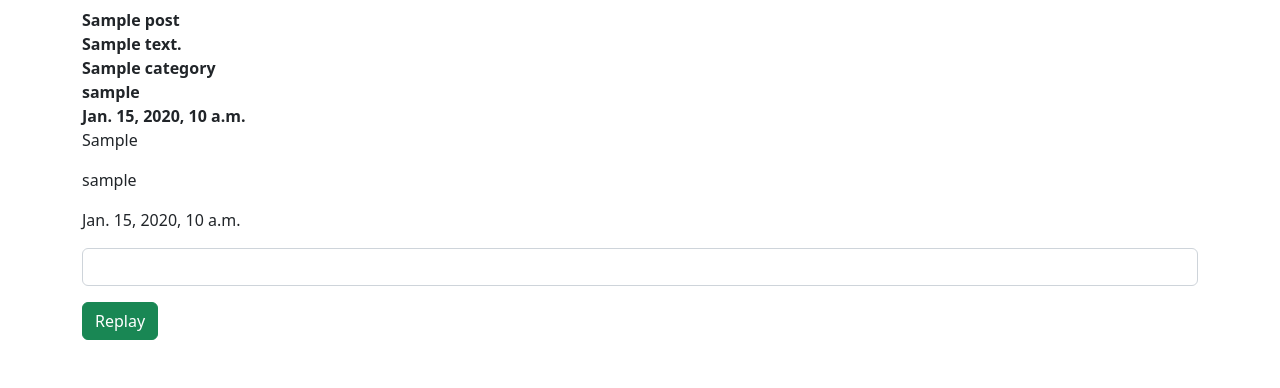
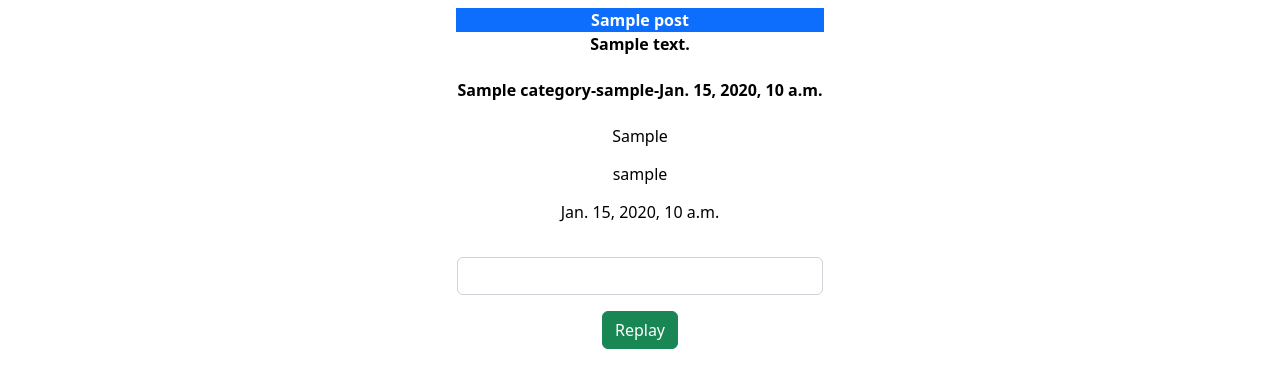
Before and after one commit to hosamhamdy258/blog-django, a Django app: page /categories/1/1/ in a window 1280 px wide. Shown: the part 70-458 px from the top of the page. Run offline with Django 4.2, Linux system fonts and the light colour scheme; tables that the repository leaves empty hold one stand-in row (values such as "Sample post"); some libraries are stand-ins or nearby versions.

Commit message:
post.html style

```diff
--- a/Django_Blog/settings.py
+++ b/Django_Blog/settings.py
@@ -81,11 +81,11 @@ DATABASES = {
 
         'ENGINE': 'django.db.backends.postgresql_psycopg2',
 
-        'NAME': "postgres",
+        'NAME': "shopapp",
 
-        'USER': 'postgres',
+        'USER': 'djangomaster',
 
-        'PASSWORD': '3496',
+        'PASSWORD': '1234',
 
         'HOST': 'localhost',
 
--- a/templates/categories/post.html
+++ b/templates/categories/post.html
@@ -5,13 +5,34 @@
 
 {% block main %}
 <div class="container">
-        <div>
-            <div><strong>{{post.title}}</strong></div>
-            <div><strong>{{post.content}}</strong></div>
-            <div><strong>{{post.category}}</strong></div>
-            <div><strong>{{post.created_by.username}}</strong></div>
-            <div><strong>{{post.created_dt}}</strong></div>
-        </div>
+      <table class="table-info d-flex justify-content-center .table-striped">
+        <tbody>
+          <tr class="justify-content-center">
+            <th
+              scope="col"
+              class="justify-content-center text-center text-bg-primary"
+            >
+              <strong>{{post.title}}</strong>
+            </th>
+          </tr>
+          <tr class="justify-content-center">
+            <td scope="col" class="text-center">
+              <strong>{{post.content}}</strong>
+                <br>
+                <br>
+            </td>
+          </tr>
+          <tr class="table-primary text-center">
+            <td scope="col">
+              <strong
+                >{{post.category}}-{{post.created_by.username}}-{{post.created_dt}}</strong
+              >
+                <br>
+                <br>
+            </td>
+          </tr>
+          <tr class="table-primary text-center">
+            <td scope="col">
               <div>
                 {% for comment in post.comments.all %}
                 <p>{{comment.massage}}</p>
@@ -19,6 +40,10 @@
                 <p>{{comment.created_dt}}</p>
                 {% endfor %}
               </div>
+            </td>
+          </tr>
+                  <tr class="table-primary text-center">
+            <td scope="col">
         <div class="mt-3">
             <form method="post">
                 {% csrf_token %}
@@ -28,5 +53,10 @@
                 <button type="submit" class="btn btn-success">Replay</button>
             </form>
         </div>
+            </td>
+          </tr>
+        </tbody>
+      </table>
+
 </div>
 {% endblock main %}
```
Lines whose indentation alone changed are shown as unchanged.
